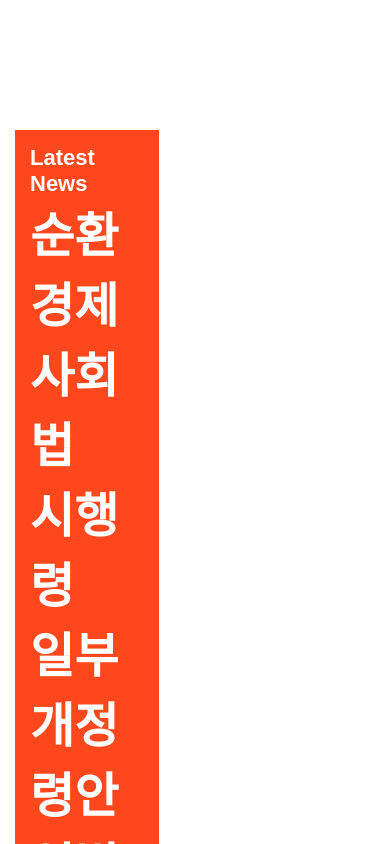
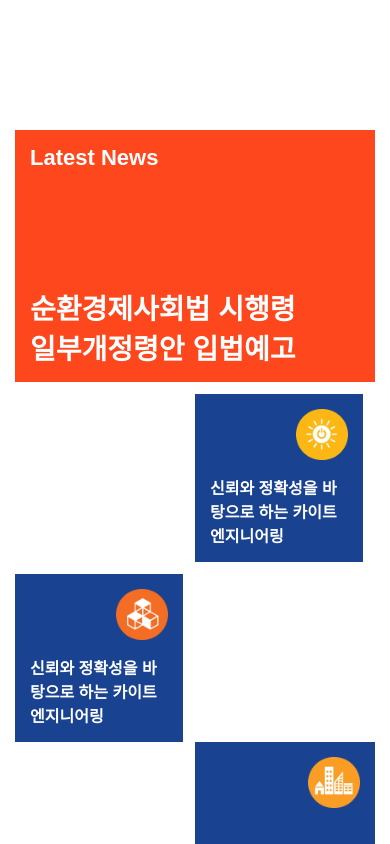
Before and after one commit to sarah04470/chailx_test, a React (Vite) app: page / in a window 390 px wide. Shown: the part 1560-2404 px from the top of the page. Built offline with nearby package versions, Linux system fonts and the light colour scheme.

Commit message:
feat: Plaid pattern 섹션 모바일 추가

```diff
--- a/src/components/sections/PlaidPattern.jsx
+++ b/src/components/sections/PlaidPattern.jsx
@@ -9,25 +9,53 @@ gsap.registerPlugin(ScrollTrigger);
 const PlaidPatternSection = () => {
   const bigPointTextRef = useRef(null);
   const titleRefs = useRef([]);
+  const [isMobile, setIsMobile] = useState(window.innerWidth <= 768);
 
-  const [newsTitles, setNewsTitles] = useState([
-    '순환경제사회법 시행령 일부개정령안 입법예고',
-    '',
-    '신뢰와 정확성을 바탕으로 하는 카이트 엔지니어링',
-    '',
-    '',
-    '',
-    '신뢰와 정확성을 바탕으로 하는 카이트 엔지니어링',
-    '',
-    '고객 맞춤형 환경 솔루션 제공',
-    '',
-    '신뢰와 정확성을 바탕으로 하는 카이트 엔지니어링',
-    '',
-    '고객 맞춤형 환경 솔루션 제공',
-    '',
-    '',
-    '',
-  ]);
+  const newsData = [
+    { text: '순환경제사회법 시행령 일부개정령안 입법예고', visibleFor: 'both' },
+    { text: '', visibleFor: 'both' },
+    {
+      text: '신뢰와 정확성을 바탕으로 하는 카이트 엔지니어링',
+      visibleFor: 'both',
+    },
+    { text: '', visibleFor: 'pc-only' },
+    { text: '', visibleFor: 'pc-only' },
+    { text: '', visibleFor: 'pc-only' },
+    {
+      text: '신뢰와 정확성을 바탕으로 하는 카이트 엔지니어링',
+      visibleFor: 'both',
+    },
+    { text: '', visibleFor: 'both' },
+    { text: '', visibleFor: 'mobile-only' },
+    { text: '고객 맞춤형 환경 솔루션 제공', visibleFor: 'both' },
+    { text: '', visibleFor: 'pc-only' },
+    {
+      text: '신뢰와 정확성을 바탕으로 하는 카이트 엔지니어링',
+      visibleFor: 'both',
+    },
+    { text: '', visibleFor: 'both' },
+    { text: '', visibleFor: 'mobile-only' },
+    { text: '고객 맞춤형 환경 솔루션 제공', visibleFor: 'both' },
+    { text: '', visibleFor: 'pc-only' },
+    { text: '', visibleFor: 'pc-only' },
+    { text: '', visibleFor: 'pc-only' },
+  ];
+
+  const filteredNewsTitles = newsData
+    .filter(
+      (item) =>
+        item.visibleFor === 'both' ||
+        item.visibleFor === (isMobile ? 'mobile-only' : 'pc-only')
+    )
+    .map((item) => item.text);
+
+  useEffect(() => {
+    // Resize 감지해서 모바일 여부 업데이트
+    const handleResize = () => setIsMobile(window.innerWidth <= 768);
+    window.addEventListener('resize', handleResize);
+
+    return () => window.removeEventListener('resize', handleResize);
+  }, []);
 
   useEffect(() => {
     // Big Point Item 텍스트 애니메이션
@@ -95,33 +123,31 @@ const PlaidPatternSection = () => {
           {/* Big Point Item */}
           <li className={styles['big-point-item']}>
             <div className={styles['plaid-pattern-title']}>Latest News</div>
-            <a href="/detail/31">
+            <a href="/detail/31" onClick={(e) => e.preventDefault()}>
               <div
                 ref={bigPointTextRef}
                 className={styles['plaid-pattern-text']}
               >
-                {newsTitles[0]}
+                {filteredNewsTitles[0]}
               </div>
             </a>
           </li>
 
           {/* News Items */}
-          {newsTitles.slice(1).map((title, index) => {
+          {filteredNewsTitles.slice(1).map((title, index) => {
             const isEmpty = title.trim() === '';
             if (!isEmpty) filteredIndex++; // 빈 요소가 아니면 카운트 증가
 
             return (
               <li
                 key={index}
-                className={`${styles['plaid-pattern-item']} ${
-                  isEmpty ? styles['empty-item'] : ''
-                }`}
+                className={`${styles['plaid-pattern-item']} ${isEmpty ? styles['empty-item'] : ''}`}
               >
                 {!isEmpty && (
                   <>
                     <div className={styles['plaid-pattern-icon']}>
                       <img
-                        src={`/images/icons/2-${filteredIndex}.png`} // 빈 요소 제외한 올바른 이미지 매칭
+                        src={`/images/icons/2-${filteredIndex}.png`}
                         alt="icon"
                         className="hover-image"
                       />
--- a/src/styles/PlaidPattern.module.css
+++ b/src/styles/PlaidPattern.module.css
@@ -144,11 +144,36 @@
   .plaid-pattern-items li {
     width: 50%;
   }
+  .plaid-pattern-items li:nth-of-type(3),
+  .plaid-pattern-items li:nth-of-type(4) {
+    width: 167.5px;
+    height: 167.5px;
+  }
 
   .big-point-item {
-    width: 100%;
-    aspect-ratio: 1 / 0.7;
+    width: calc((100% / 0) * 2) !important;
+    aspect-ratio: 1 / 0.7 !important;
     padding: 15px;
+  }
+
+  .big-point-item .plaid-pattern-title {
+    font-size: 22px;
+  }
+
+  .big-point-item .plaid-pattern-text {
+    font-size: 28px;
+    font-weight: 900;
+  }
+
+  /* 아이콘 */
+  .plaid-pattern-icon {
+    width: 52px;
+    height: 52px;
+    overflow: hidden;
+  }
+
+  .pattern-item-color:hover svg {
+    transform: translate(20%, -20%) rotate(-40deg);
   }
 
   .plaid-pattern-text {
@@ -167,10 +192,10 @@
     padding: 15px;
   }
 
-  .pattern-item-btn {
+  .pattern-item-color .pattern-item-btn {
     display: flex;
     flex-direction: row;
-    justify-content: space-between;
+    justify-content: flex-start;
     align-items: flex-end;
   }
 
```
